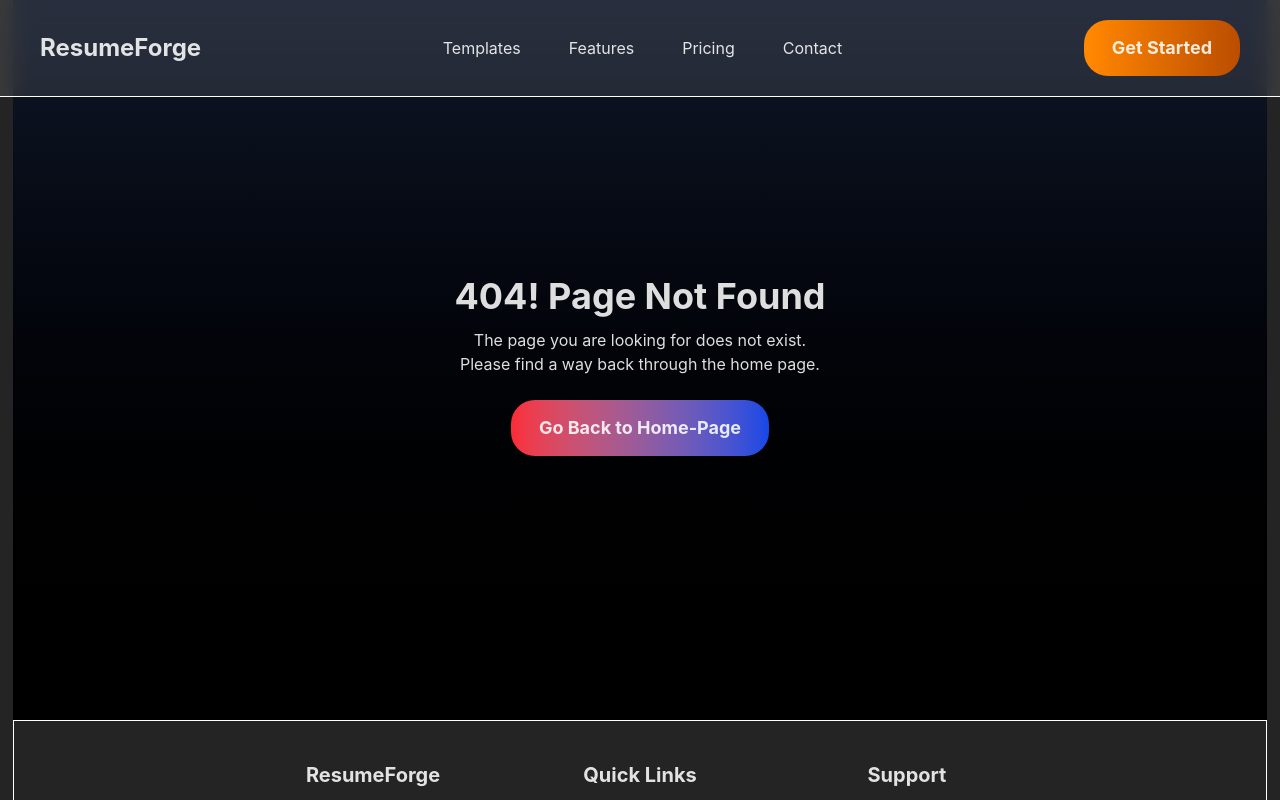
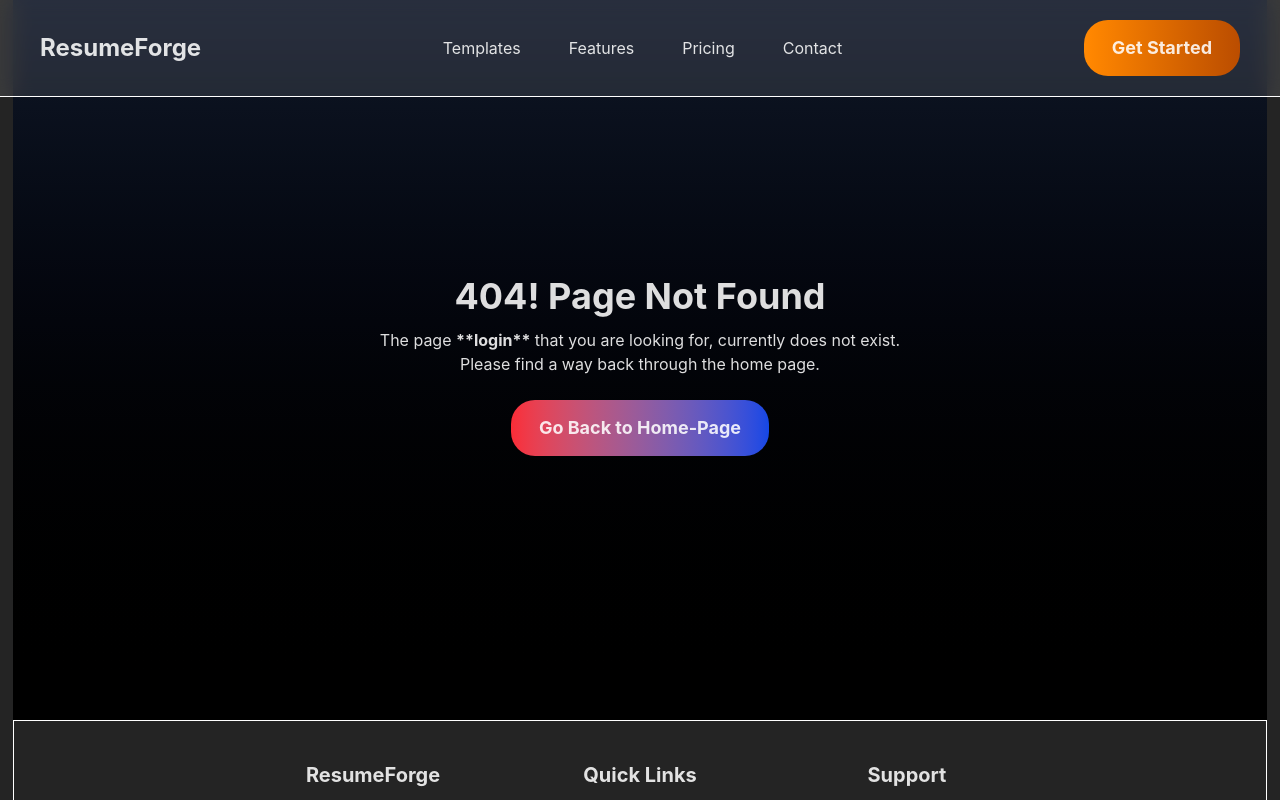
Before and after one commit to Subhranshu-Lenka/React-Resume-Builder, a React (Vite) app: page / in a window 1280 px wide. Both pictures are taken after a click on the button "Get Started". Shown: the top 800 px of the page. Built offline with nearby package versions, Linux system fonts and the light colour scheme.

Commit message:
enhance NotFound component to display the requested path and log location changes

```diff
--- a/src/components/404NotFound/NotFound.jsx
+++ b/src/components/404NotFound/NotFound.jsx
@@ -1,6 +1,14 @@
+import { useLocation } from "react-router-dom";
 import PrimaryBtn from "../Buttons/PrimaryBtn";
+import { useEffect } from "react";
 
 function NotFound() {
+  const location = useLocation();
+
+  useEffect(() => {
+    console.log({ loction: location.pathname });
+  }, [location]);
+
   return (
     <div
       className="flex justify-center items-center min-h-[90vh]
@@ -8,7 +16,7 @@ function NotFound() {
     >
       <div>
         <h1 className="text-4xl font-bold p-3">404! Page Not Found</h1>
-        <p>The page you are looking for does not exist.</p>
+        <p>The page <strong>{`**${String(location.pathname).replace("/","")}**`}</strong> that you are looking for, currently does not exist.</p>
         <p>
           Please find a way back through the home page.
           <br />
```
